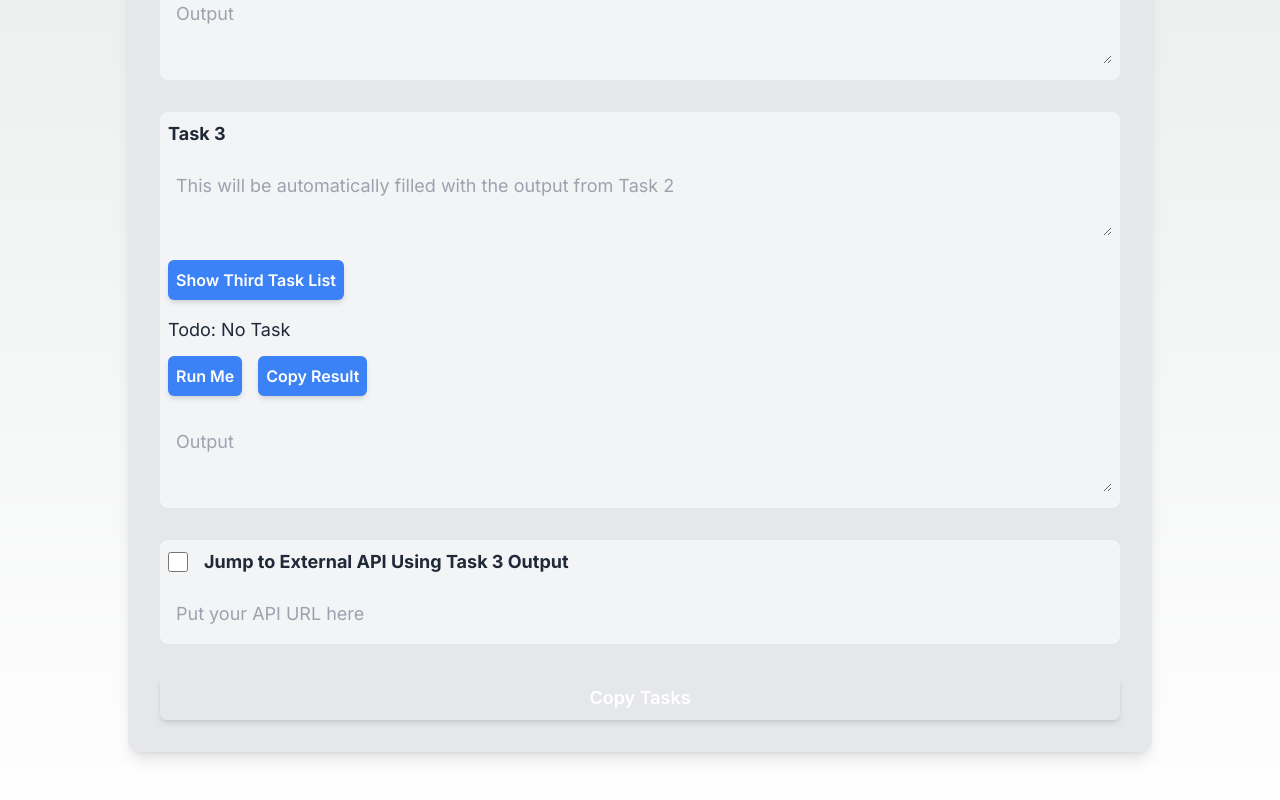
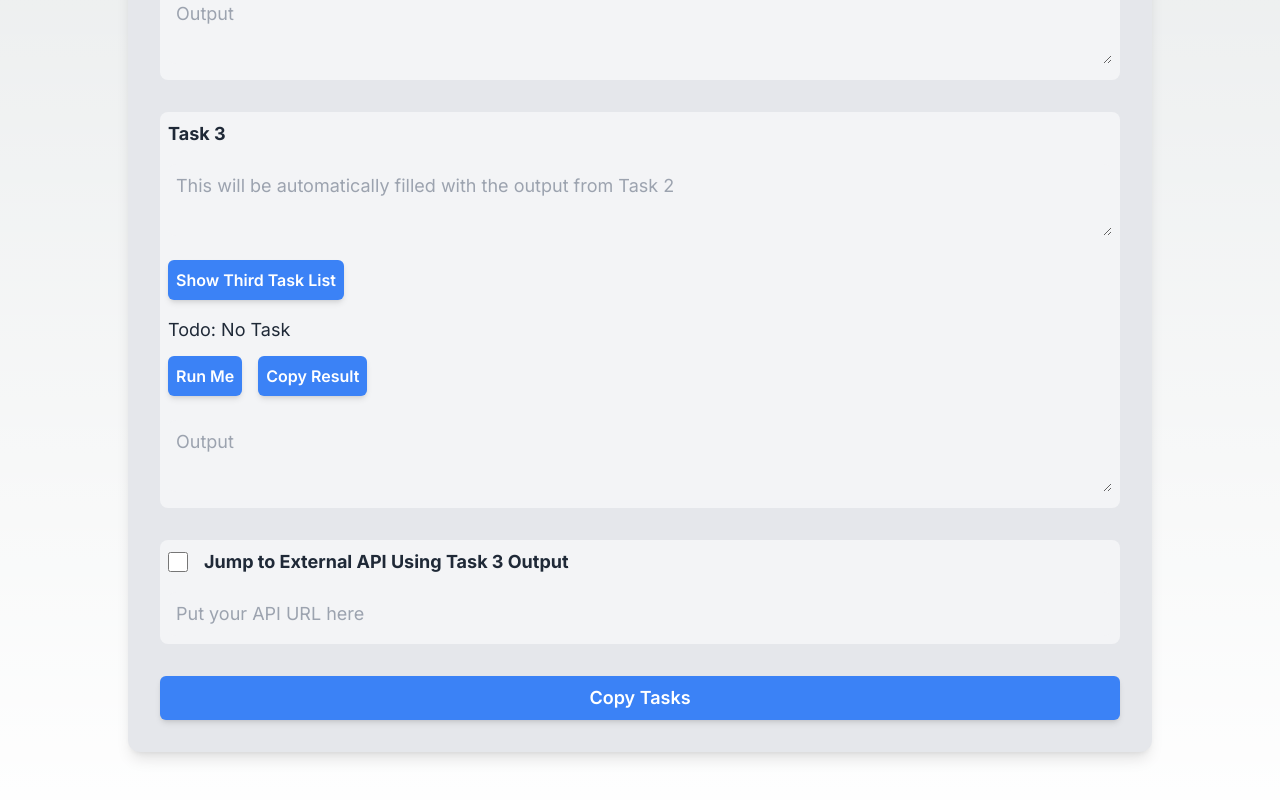
Before and after one commit to sudoghut/trio, a Next.js app: page / in a window 1280 px wide. Shown: the part 1172-1972 px from the top of the page. Built offline with nearby package versions, Linux system fonts and the light colour scheme; what @mlc-ai/web-llm would draw is missing.

Commit message:
fix button color style error

```diff
--- a/app/page.tsx
+++ b/app/page.tsx
@@ -569,10 +569,13 @@ export default function Home() {
             onChange={handleApiUrlChange}
           />
         </div>
-        <button className="p-2 w-full text-lg font-semibold text-white rounded-md shadow-md 'bg-blue-500 dark:bg-blue-700 active:scale-95 transition-transform duration-150"
+        <button className="p-2 w-full text-lg font-semibold text-white rounded-md shadow-md bg-blue-500 dark:bg-blue-700 active:scale-95 transition-transform duration-150"
                 onClick={copyTasks}>
           Copy Tasks
         </button>
+
+
+
       </div>
     </main>
   );
```
